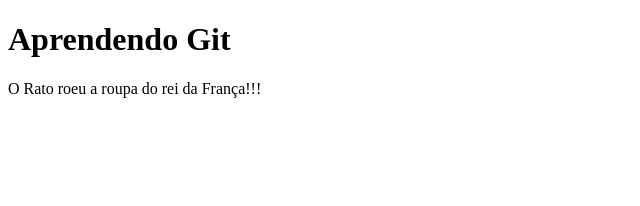
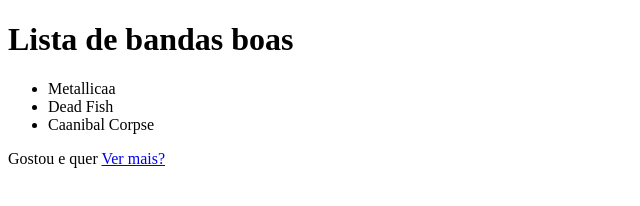
Before and after one commit to eldersb/aprendendo-git-unidev, a plain HTML site: page index.html in a window 1280 px wide. Shown: the whole page, without its empty margins (0-640 px from the left). Drawn offline with Linux system fonts and the light colour scheme.

Commit message:
Cria o resumo de bandas na home

```diff
--- a/index.html
+++ b/index.html
@@ -7,8 +7,19 @@
 </head>
 <body>
 
-    <h1>Aprendendo Git</h1>
-    <p>O Rato roeu a roupa do rei da França!!!</p
+    <h1>Lista de bandas boas</h1>
+    <ul>
+        <li>Metallicaa</li>
+        <li>Dead Fish</li>
+        <li>Caanibal Corpse</li>
+    </ul>
+
+    <p>
+        Gostou e quer <a href="baandas.html">Ver  mais?</a>
+    </p>
+
+    <!-- <h1>Aprendendo Git</h1>
+    <p>O Rato roeu a roupa do rei da França!!!</p  -->
 
 
 </body>
```
